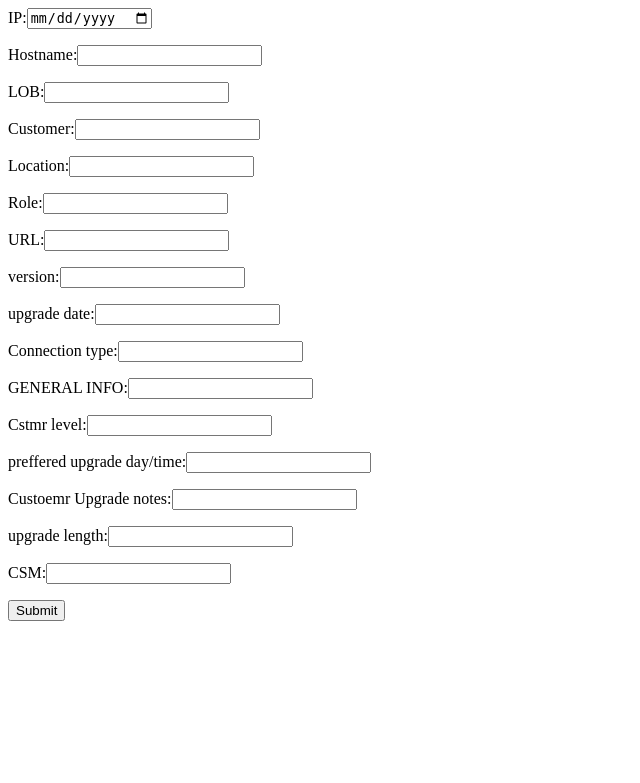
After one commit to sha-net/Portal, a PHP site: page /deployment.php in a window 1280 px wide. The commit adds this page. Shown: the top 783 px of the page, without its empty margins (0-640 px from the left). Run offline with PHP 8.4, Linux system fonts and the light colour scheme.

```diff
--- /dev/null
+++ b/deployment.php
@@ -0,0 +1,25 @@
+<html>
+	<head>
+
+	<body>
+		<form action="index.php">
+		<div><p>IP:<input type="date"></p></div>
+		<div><p>Hostname:<input type="text"></p></div>
+		<div><p>LOB:<input type="text"></p></div>
+		<div><p>Customer:<input type="text"></p></div>
+		<div><p>Location:<input type="text"></p></div>
+		<div><p>Role:<input type="text"></p></div>
+		<div><p>URL:<input type="text"></p></div>
+		<div><p>version:<input type="text"></p></div>
+		<div><p>upgrade date:<input type="text"></p></div>
+		<div><p>Connection type:<input type="text"></p></div>
+		<div><p>GENERAL INFO:<input type="text"></p></div>
+		<div><p>Cstmr level:<input type="text"></p></div>
+		<div><p>preffered upgrade day/time:<input type="text"></p></div>
+		<div><p>Custoemr Upgrade notes:<input type="text"></p></div>
+		<div><p>upgrade length:<input type="text"></p></div>
+		<div><p>CSM:<input type="text"></p></div>
+		<button type="submit">Submit</button>
+		</form>
+	</body>
+</html>
```
Also changed, not shown: index.php (+6 -1 lines), postgresdb.php (added, +68 -0 lines).
